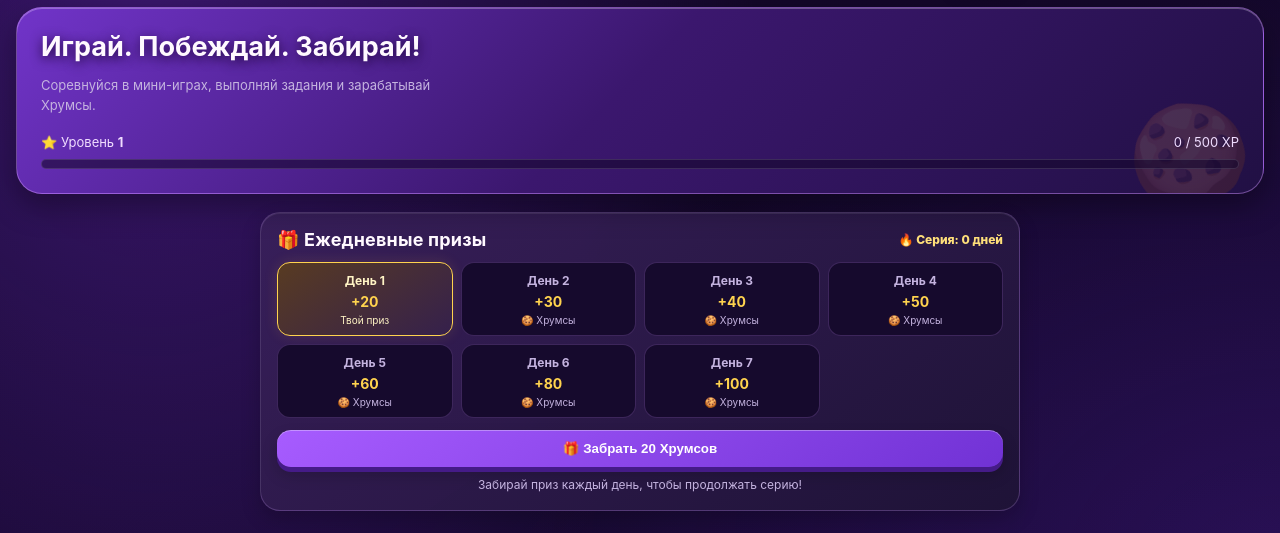
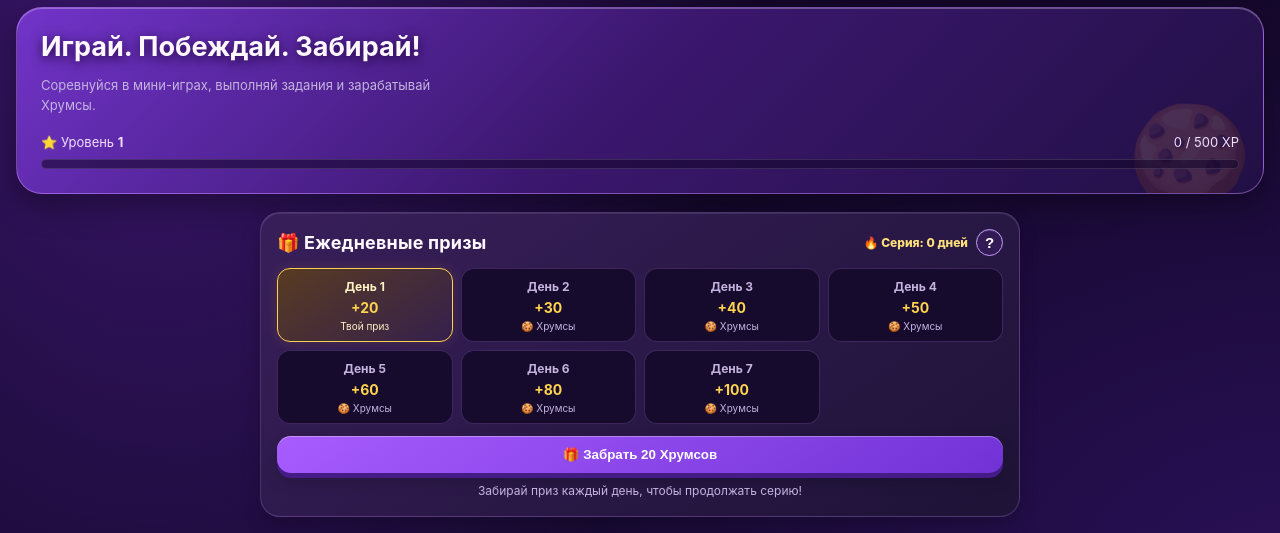
Before and after one commit to 2222-alex57/my-telegram-bot, a plain HTML site: page index.html in a window 1280 px wide. Shown: the part 77-610 px from the top of the page. Drawn offline with Linux system fonts and the light colour scheme.

Commit message:
Update index.html

```diff
--- a/index.html
+++ b/index.html
@@ -350,10 +350,10 @@ button:disabled{opacity:.45;cursor:default;filter:saturate(.5)}
 .draw-readonly #drawCanvas{cursor:default;touch-action:pan-y}
 
 
-.daily-rewards{margin:18px 0 8px;padding:16px;border-radius:20px;background:linear-gradient(145deg,rgba(57,32,91,.96),rgba(31,19,55,.98));border:1px solid var(--line);box-shadow:0 8px 20px #0003,inset 0 1px 0 #ffffff16}
-.daily-rewards-head{display:flex;justify-content:space-between;align-items:center;gap:8px;margin-bottom:12px}
-.daily-rewards-head h2{margin:0;font-size:18px}
-.daily-streak{font-size:12px;color:#ffe07a;font-weight:800;white-space:nowrap}
+.daily-rewards{position:relative;margin:18px 0 8px;padding:16px;border-radius:20px;background:linear-gradient(145deg,rgba(57,32,91,.96),rgba(31,19,55,.98));border:1px solid var(--line);box-shadow:0 8px 20px #0003,inset 0 1px 0 #ffffff16}
+.daily-rewards-head{display:flex;justify-content:space-between;align-items:center;gap:8px;margin-bottom:12px;flex-wrap:wrap}
+.daily-rewards-head h2{margin:0;font-size:18px;padding-right:0}
+.daily-streak{font-size:12px;color:#ffe07a;font-weight:800;white-space:nowrap;margin-left:auto}
 .daily-reward-grid{display:grid;grid-template-columns:repeat(4,minmax(0,1fr));gap:8px}
 .daily-reward-day{min-width:0;padding:10px 4px 9px;text-align:center;border-radius:13px;background:#160a2d;border:1px solid #a875d944;color:var(--muted)}
 .daily-reward-day.current{border-color:#ffd34e;background:linear-gradient(145deg,#583b22,#35204c);box-shadow:0 0 14px #ffbd3d22;color:#fff4c5}
@@ -363,6 +363,11 @@ button:disabled{opacity:.45;cursor:default;filter:saturate(.5)}
 .daily-reward-day small{display:block;font-size:10px;margin-top:4px}
 .daily-reward-action{width:100%;margin-top:12px}
 .daily-reward-note{min-height:16px;margin:9px 0 0;text-align:center;font-size:12px}
+.daily-help{position:relative;top:auto;right:auto;z-index:5;flex:0 0 auto}
+.daily-help-button{width:27px;height:27px;min-height:27px;padding:0;border-radius:50%;font-weight:900;font-size:15px;line-height:1;background:#321b55;border:1px solid #c39aff;color:#fff;box-shadow:inset 0 1px 0 #ffffff22}
+.daily-help-panel{display:none;position:absolute;top:33px;right:0;width:min(270px,78vw);padding:12px;border-radius:12px;background:#170b2d;border:1px solid #a875d9;box-shadow:0 8px 24px #0008;color:#eee4ff;font-size:12px;line-height:1.5}
+.daily-help-panel.open{display:block}
+.daily-help-panel strong{color:#ffd34e}
 
 </style>
 </head>
@@ -370,7 +375,7 @@ button:disabled{opacity:.45;cursor:default;filter:saturate(.5)}
 <header><div class="logo">SKILL<span>RUSH</span></div><div class="balance">🍪 <span id="balance">0</span></div></header>
 <section class="hero"><h1>Играй. Побеждай. Забирай!</h1><p>Соревнуйся в мини-играх, выполняй задания и зарабатывай Хрумсы.</p><div class="level"><div style="display:flex;justify-content:space-between"><span>⭐ Уровень <b id="level">1</b></span><span id="xp">0 / 500 XP</span></div><div class="progress"><div id="xpbar"></div></div></div></section>
 <main>
-<section class="page active" id="home"><div class="daily-rewards"><div class="daily-rewards-head"><h2>🎁 Ежедневные призы</h2><span class="daily-streak" id="dailyStreak">🔥 Серия: 0 дней</span></div><div class="daily-reward-grid" id="dailyRewardGrid"></div><button class="daily-reward-action" id="dailyRewardButton" onclick="claimDailyReward()">Забрать приз</button><p class="daily-reward-note" id="dailyRewardNote"></p></div><h2>🔥 Популярные игры</h2><div class="grid" id="games"></div><h2>🎯 Твои задания</h2><div class="card"><div id="homequests"></div><button onclick="showPage('quests')" style="width:100%;margin-top:12px">Все квесты →</button></div></section>
+<section class="page active" id="home"><div class="daily-rewards"><div class="daily-rewards-head"><h2>🎁 Ежедневные призы</h2><span class="daily-streak" id="dailyStreak">🔥 Серия: 0 дней</span><div class="daily-help"><button class="daily-help-button" type="button" aria-label="Как работают ежедневные призы" aria-expanded="false" onclick="toggleDailyHelp()">?</button><div class="daily-help-panel" id="dailyHelpPanel"><strong>Как это работает?</strong><br>Каждый день забирай свой приз, чтобы продолжить серию. Если пропустишь хотя бы один день, серия сбросится и начнётся с 1-го дня. После 7-го дня за каждый следующий день начисляется по 100 Хрумсов. Полученные ранее Хрумсы не пропадают.</div></div></div><div class="daily-reward-grid" id="dailyRewardGrid"></div><button class="daily-reward-action" id="dailyRewardButton" onclick="claimDailyReward()">Забрать приз</button><p class="daily-reward-note" id="dailyRewardNote"></p></div><h2>🔥 Популярные игры</h2><div class="grid" id="games"></div><h2>🎯 Твои задания</h2><div class="card"><div id="homequests"></div><button onclick="showPage('quests')" style="width:100%;margin-top:12px">Все квесты →</button></div></section>
 <section class="page" id="gamespage"><h2>🎮 Все игры</h2><div class="grid" id="allgames"></div></section>
 <section class="page" id="quests"><h2>☀️ Ежедневные квесты</h2><div id="daily"></div><h2>🏆 Еженедельные квесты</h2><div id="weekly"></div></section>
 <section class="page" id="friendspage"><h2>👥 Друзья</h2>
@@ -432,6 +437,11 @@ function dailyRewardInfo(){
   if(last===now)return {day:Math.min(7,Math.max(1,streak)),claimed:true,streak};
   if(gap===1)return {day:Math.min(7,Math.max(1,streak+1)),claimed:false,streak};
   return {day:1,claimed:false,streak:0,reset:!!last&&gap>1};
+}
+function toggleDailyHelp(){
+  const panel=document.getElementById('dailyHelpPanel'),button=document.querySelector('.daily-help-button');
+  if(!panel||!button)return;
+  const opened=panel.classList.toggle('open');button.setAttribute('aria-expanded',String(opened));
 }
 function renderDailyRewards(){
   const info=dailyRewardInfo(),grid=document.getElementById('dailyRewardGrid');if(!grid)return;
```
